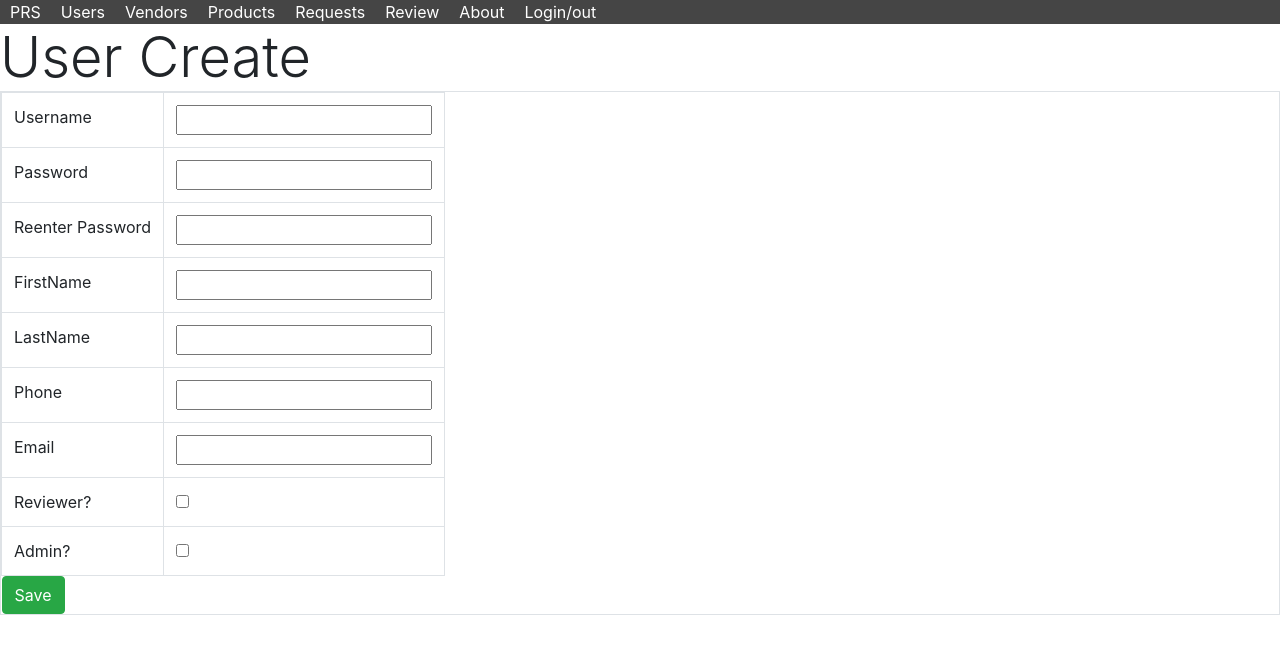
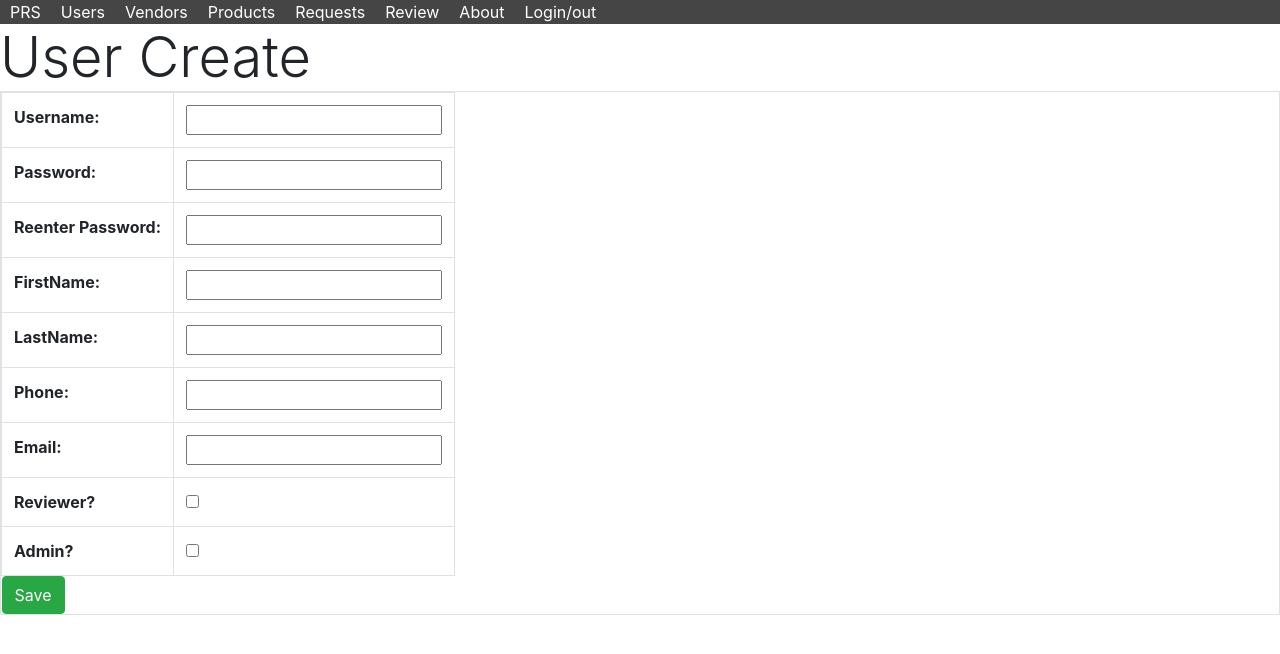
Before and after one commit to chrissc6/prs-client-solution, an Angular app: page /user/create in a window 1280 px wide. Shown: the top 654 px of the page. Built offline with nearby package versions, Linux system fonts and the light colour scheme.

Commit message:
style consistency

```diff
--- a/src/app/product/product-create/product-create.component.html
+++ b/src/app/product/product-create/product-create.component.html
@@ -6,7 +6,7 @@
   </div>
   <table class="table table-hover table-bordered table-responsive" *ngIf="product">
     <tr>
-      <td>Vendor</td>
+      <th scope="col">Vendor: </th>
       <td>
         <select [(ngModel)]="product.vendorId">
             <option *ngFor="let v of vendors" [ngValue]="v.id">{{v.name}}</option>
@@ -14,27 +14,27 @@
       </td>
     </tr>
     <tr>
-      <td>Part #</td>
+      <th scope="col">Part #: </th>
       <td><input [(ngModel)]="product.partNumber" class="inputstirng" type="text"></td>
     </tr>
     <tr>
-      <td>Name</td>
+      <th scope="col">Name: </th>
       <td><input [(ngModel)]="product.name" class="inputstirng" type="text"></td>
     </tr>
     <tr>
-      <td>Price</td>
+      <th scope="col">Price: </th>
       <td><input [(ngModel)]="product.price" class="inputstirng" type="text"></td>
     </tr>
     <tr>
-      <td>Unit</td>
+      <th scope="col">Unit: </th>
       <td><input [(ngModel)]="product.unit" class="inputstirng" type="text"></td>
     </tr>
     <tr>
-      <td>Photopath</td>
+      <th scope="col">Photopath: </th>
       <td><input [(ngModel)]="product.photoPath" class="inputstirng" type="text"></td>
     </tr>
     <tr>
-      <td>Active?</td>
+      <th scope="col">Active? </th>
       <td><input [(ngModel)]="product.active" class="inputstirng" type="checkbox"></td>
     </tr>
     <tr>
--- a/src/app/product/product-detail/product-detail.component.html
+++ b/src/app/product/product-detail/product-detail.component.html
@@ -30,7 +30,7 @@
       <td>{{product.photoPath}}</td>
     </tr>
     <tr>
-      <th scope="col">Active: </th>
+      <th scope="col">Active? </th>
       <td>{{product.active | booldisp}}</td>
     </tr>
   </table>
--- a/src/app/product/product-edit/product-edit.component.html
+++ b/src/app/product/product-edit/product-edit.component.html
@@ -6,7 +6,7 @@
   </div>
   <table class="table table-hover table-bordered table-responsive" *ngIf="product">
     <tr>
-      <td>Vendor</td>
+      <th scope="col">Vendor:</th>
       <td>
             <!-- <form action="" name="FILTER">
               <select name="filter_for">
@@ -19,27 +19,27 @@
       </td>
     </tr>
     <tr>
-      <td>Part #</td>
+      <th scope="col">Part #:</th>
       <td><input [(ngModel)]="product.partNumber" class="inputstirng" type="text"></td>
     </tr>
     <tr>
-      <td>Name</td>
+      <th scope="col">Name:</th>
       <td><input [(ngModel)]="product.name" class="inputstirng" type="text"></td>
     </tr>
     <tr>
-      <td>Price</td>
+      <th scope="col">Price:</th>
       <td><input [(ngModel)]="product.price" class="inputstirng" type="text"></td>
     </tr>
     <tr>
-      <td>Unit</td>
+      <th scope="col">Unit:</th>
       <td><input [(ngModel)]="product.unit" class="inputstirng" type="text"></td>
     </tr>
     <tr>
-      <td>Photopath</td>
+      <th scope="col">Photopath:</th>
       <td><input [(ngModel)]="product.photoPath" class="inputstirng" type="text"></td>
     </tr>
     <tr>
-      <td>Active?</td>
+      <th scope="col">Active?</th>
       <td><input [(ngModel)]="product.active" class="inputstirng" type="checkbox"></td>
     </tr>
     <tr>
--- a/src/app/product/product-list/product-list.component.html
+++ b/src/app/product/product-list/product-list.component.html
@@ -11,8 +11,8 @@
             <th scope="col">Part #: </th>
             <th scope="col">Name: </th>
             <th scope="col">Price: </th>
-            <th scope="col">Unit </th>
-            <th scope="col">Photopath </th>
+            <th scope="col">Unit: </th>
+            <th scope="col">Photopath: </th>
             <th scope="col">Actions: </th>
         </tr>
       </thead>
--- a/src/app/user/user-create/user-create.component.html
+++ b/src/app/user/user-create/user-create.component.html
@@ -6,39 +6,39 @@
   </div>
   <table class="table table-hover table-bordered table-responsive">
     <tr>
-      <td>Username</td>
+      <th scope="col">Username: </th>
       <td><input [(ngModel)]="user.username" class="inputstirng" type="text"></td>
     </tr>
     <tr>
-      <td>Password</td>
+      <th scope="col">Password: </th>
       <td><input [(ngModel)]="user.password" class="inputstirng" type="password"></td>
     </tr>
     <tr>
-      <td>Reenter Password</td>
+      <th scope="col">Reenter Password: </th>
       <td><input [(ngModel)]="password2" class="inputstirng" type="password"></td>
     </tr>
     <tr>
-      <td>FirstName</td>
+      <th scope="col">FirstName: </th>
       <td><input [(ngModel)]="user.firstname" class="inputstirng" type="text"></td>
     </tr>
     <tr>
-      <td>LastName</td>
+      <th scope="col">LastName: </th>
       <td><input [(ngModel)]="user.lastname" class="inputstirng" type="text"></td>
     </tr>
     <tr>
-      <td>Phone</td>
+      <th scope="col">Phone: </th>
       <td><input [(ngModel)]="user.phone" class="inputstirng" type="text"></td>
     </tr>
     <tr>
-      <td>Email</td>
+      <th scope="col">Email: </th>
       <td><input [(ngModel)]="user.email" class="inputstirng" type="email"></td>
     </tr>
     <tr>
-      <td>Reviewer?</td>
+      <th scope="col">Reviewer?</th>
       <td><input [(ngModel)]="user.isReviewer" class="inputstirng" type="checkbox"></td>
     </tr>
     <tr>
-      <td>Admin?</td>
+      <th scope="col">Admin?</th>
       <td><input [(ngModel)]="user.isAdmin" class="inputstirng" type="checkbox"></td>
     </tr>
     <tr>
--- a/src/app/user/user-detail/user-detail.component.html
+++ b/src/app/user/user-detail/user-detail.component.html
@@ -26,15 +26,15 @@
       <td>{{user.email}}</td>
     </tr>
     <tr>
-      <th scope="col">Reviewer: </th>
+      <th scope="col">Reviewer? </th>
       <td>{{user.isReviewer | booldisp}}</td>
     </tr>
     <tr>
-      <th scope="col">Admin: </th>
+      <th scope="col">Admin? </th>
       <td>{{user.isAdmin | booldisp}}</td>
     </tr>
     <tr>
-      <th scope="col">Active: </th>
+      <th scope="col">Active? </th>
       <td>{{user.active | booldisp}}</td>
     </tr>
   </table>
--- a/src/app/user/user-edit/user-edit.component.html
+++ b/src/app/user/user-edit/user-edit.component.html
@@ -6,11 +6,11 @@
   </div>
   <table class="table table-hover table-bordered table-responsive" *ngIf="user">
     <tr>
-      <td>Username</td>
+      <th scope="col">Username: </th>
       <td><input [(ngModel)]="user.username" class="inputstirng" type="text"></td>
     </tr>
     <tr>
-      <td>Password</td>
+      <th scope="col">Password: </th>
       <td><input [(ngModel)]="user.password" class="inputstirng" type="password"></td>
     </tr>
     <!-- <tr>
@@ -18,27 +18,27 @@
       <td><input [(ngModel)]="password2" class="inputstirng" type="password"></td>
     </tr> -->
     <tr>
-      <td>FirstName</td>
+      <th scope="col">FirstName: </th>
       <td><input [(ngModel)]="user.firstname" class="inputstirng" type="text"></td>
     </tr>
     <tr>
-      <td>LastName</td>
+      <th scope="col">LastName: </th>
       <td><input [(ngModel)]="user.lastname" class="inputstirng" type="text"></td>
     </tr>
     <tr>
-      <td>Phone</td>
+      <th scope="col">Phone: </th>
       <td><input [(ngModel)]="user.phone" class="inputstirng" type="text"></td>
     </tr>
     <tr>
-      <td>Email</td>
+      <th scope="col">Email: </th>
       <td><input [(ngModel)]="user.email" class="inputstirng" type="email"></td>
     </tr>
     <tr>
-      <td>Reviewer?</td>
+      <th scope="col">Reviewer?</th>
       <td><input [(ngModel)]="user.isReviewer" class="inputstirng" type="checkbox"></td>
     </tr>
     <tr>
-      <td>Admin?</td>
+      <th scope="col">Admin?</th>
       <td><input [(ngModel)]="user.isAdmin" class="inputstirng" type="checkbox"></td>
     </tr>
     <tr>
--- a/src/app/vendor/vendor-create/vendor-create.component.html
+++ b/src/app/vendor/vendor-create/vendor-create.component.html
@@ -5,39 +5,39 @@
     </div>
     <table class="table table-hover table-bordered table-responsive">
       <tr>
-        <td>Code</td>
+        <th scope="col">Code: </th>
         <td><input [(ngModel)]="vendor.code" class="inputstirng" type="text"></td>
       </tr>
       <tr>
-        <td>Name</td>
+        <th scope="col">Name: </th>
         <td><input [(ngModel)]="vendor.name" class="inputstirng" type="text"></td>
       </tr>
       <tr>
-        <td>Address</td>
+        <th scope="col">Address: </th>
         <td><input [(ngModel)]="vendor.address" class="inputstirng" type="text"></td>
       </tr>
       <tr>
-        <td>City</td>
+        <th scope="col">City: </th>
         <td><input [(ngModel)]="vendor.city" class="inputstirng" type="text"></td>
       </tr>
       <tr>
-        <td>State</td>
+        <th scope="col">State: </th>
         <td><input [(ngModel)]="vendor.state" class="inputstirng" type="text"></td>
       </tr>
       <tr>
-        <td>Zip</td>
+        <th scope="col">Zip: </th>
         <td><input [(ngModel)]="vendor.zip" class="inputstirng" type="text"></td>
       </tr>
       <tr>
-        <td>Phone</td>
+        <th scope="col">Phone: </th>
         <td><input [(ngModel)]="vendor.phone" class="inputstirng" type="text"></td>
       </tr>
       <tr>
-        <td>Email</td>
+        <th scope="col">Email: </th>
         <td><input [(ngModel)]="vendor.email" class="inputstirng" type="email"></td>
       </tr>
       <tr>
-        <td>Preferred?</td>
+        <th scope="col">Preferred?</th>
         <td><input [(ngModel)]="vendor.isPreferred" class="inputstirng" type="checkbox"></td>
       </tr>
       <tr>
--- a/src/app/vendor/vendor-edit/vendor-edit.component.html
+++ b/src/app/vendor/vendor-edit/vendor-edit.component.html
@@ -5,39 +5,43 @@
     </div>
     <table class="table table-hover table-bordered table-responsive" *ngIf="vendor">
       <tr>
-        <td>Code</td>
+        <th scope="col">Code: </th>
         <td><input [(ngModel)]="vendor.code" class="inputstirng" type="text"></td>
       </tr>
       <tr>
-        <td>Name</td>
+        <th scope="col">Name: </th>
         <td><input [(ngModel)]="vendor.name" class="inputstirng" type="text"></td>
       </tr>
       <tr>
-        <td>Address</td>
+        <th scope="col">Address: </th>
         <td><input [(ngModel)]="vendor.address" class="inputstirng" type="text"></td>
       </tr>
       <tr>
-        <td>City</td>
+        <th scope="col">City: </th>
         <td><input [(ngModel)]="vendor.city" class="inputstirng" type="text"></td>
       </tr>
       <tr>
-        <td>State</td>
+        <th scope="col">State: </th>
         <td><input [(ngModel)]="vendor.state" class="inputstirng" type="text"></td>
       </tr>
       <tr>
-        <td>Zip</td>
+        <th scope="col">Zip: </th>
         <td><input [(ngModel)]="vendor.zip" class="inputstirng" type="text"></td>
       </tr>
       <tr>
-        <td>Phone</td>
+        <th scope="col">Phone: </th>
         <td><input [(ngModel)]="vendor.phone" class="inputstirng" type="text"></td>
       </tr>
       <tr>
-        <td>Email</td>
+        <th scope="col">Email: </th>
         <td><input [(ngModel)]="vendor.email" class="inputstirng" type="email"></td>
       </tr>
       <tr>
-        <td>Preferred?</td>
+        <th scope="col">Active?</th>
+        <td><input [(ngModel)]="vendor.active" class="inputstirng" type="checkbox"></td>
+      </tr>
+      <tr>
+        <th scope="col">Preferred?</th>
         <td><input [(ngModel)]="vendor.isPreferred" class="inputstirng" type="checkbox"></td>
       </tr>
       <tr>
```
